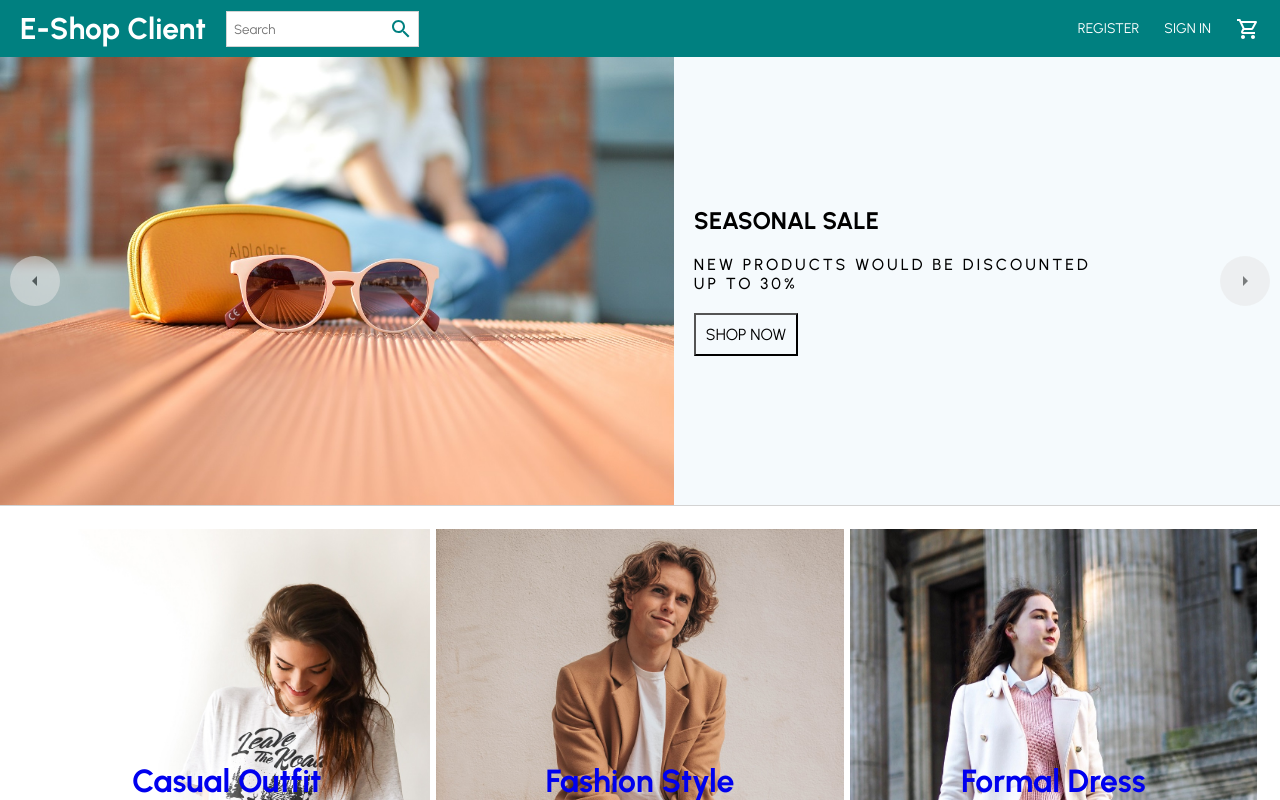
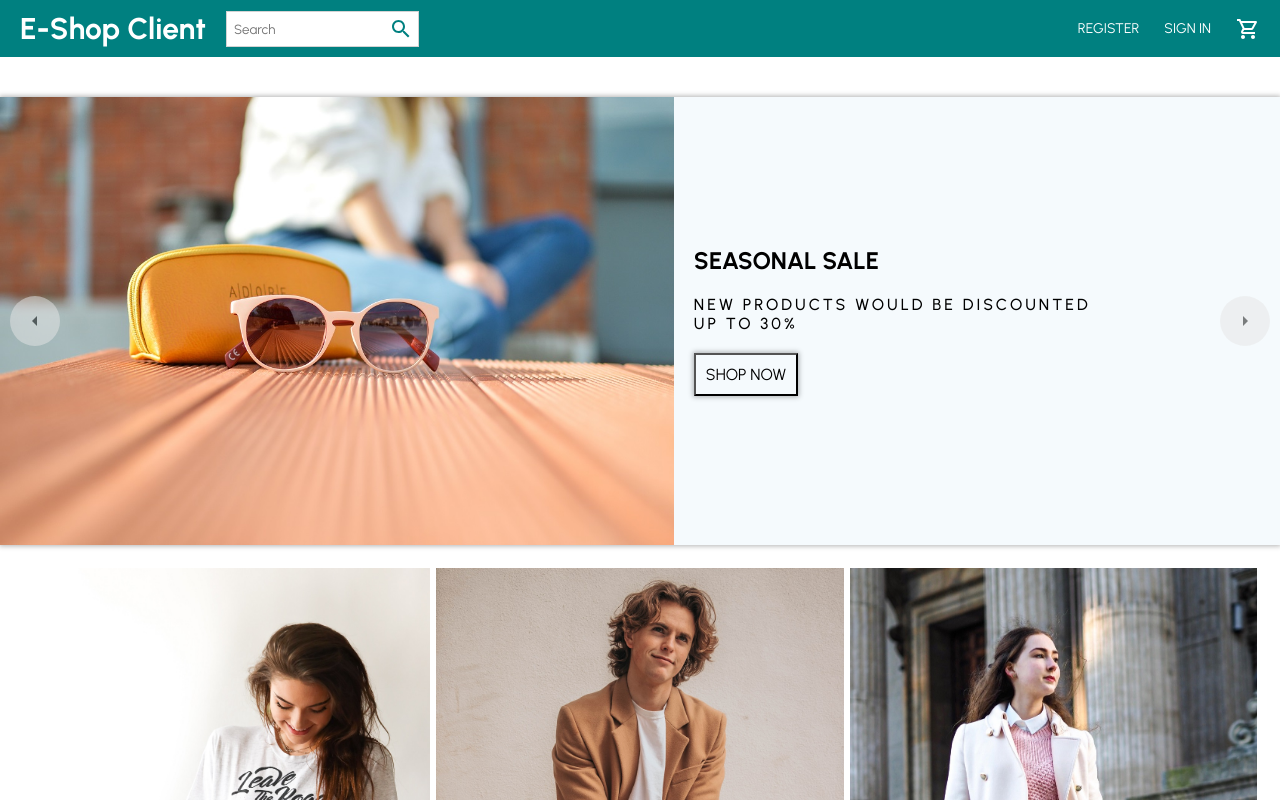
Before and after one commit to AliPooladmast/e-commerce, a React (Create React App) app: page / in a window 1280 px wide. Shown: the top 800 px of the page. Built offline with nearby package versions, Linux system fonts and the light colour scheme; no server answers.

Commit message:
change slider shadow

```diff
--- a/src/components/Slider/Slider.module.scss
+++ b/src/components/Slider/Slider.module.scss
@@ -4,7 +4,8 @@
   display: flex;
   position: relative;
   overflow: hidden;
-  border-bottom: 1px solid lightgrey;
+  margin-top: 40px;
+  box-shadow: 0px 0px 5px 1px rgba(0, 0, 0, 0.3);
 
   @media only screen and (max-width: 600px) {
     display: none;
@@ -85,6 +86,7 @@
   font-size: 16px;
   background-color: transparent;
   cursor: pointer;
+  box-shadow: 0px 0px 5px 1px rgba(0, 0, 0, 0.3);
 
   &:hover {
     background-color: rgb(230, 230, 230);
```
